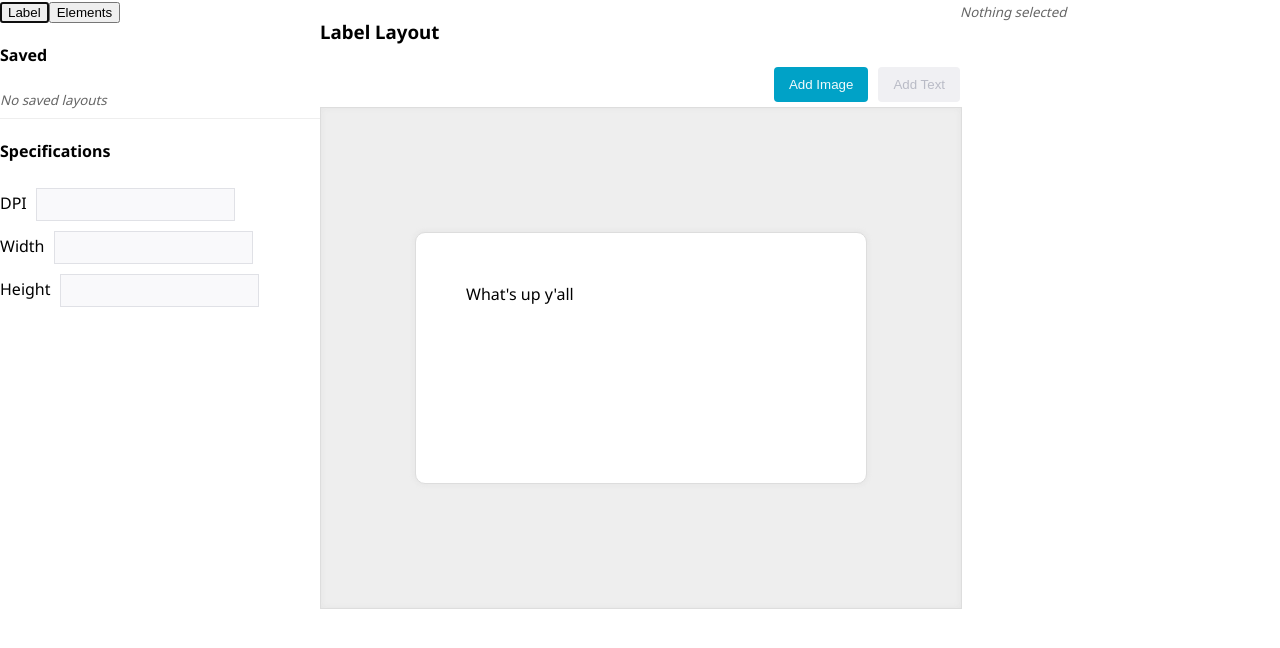
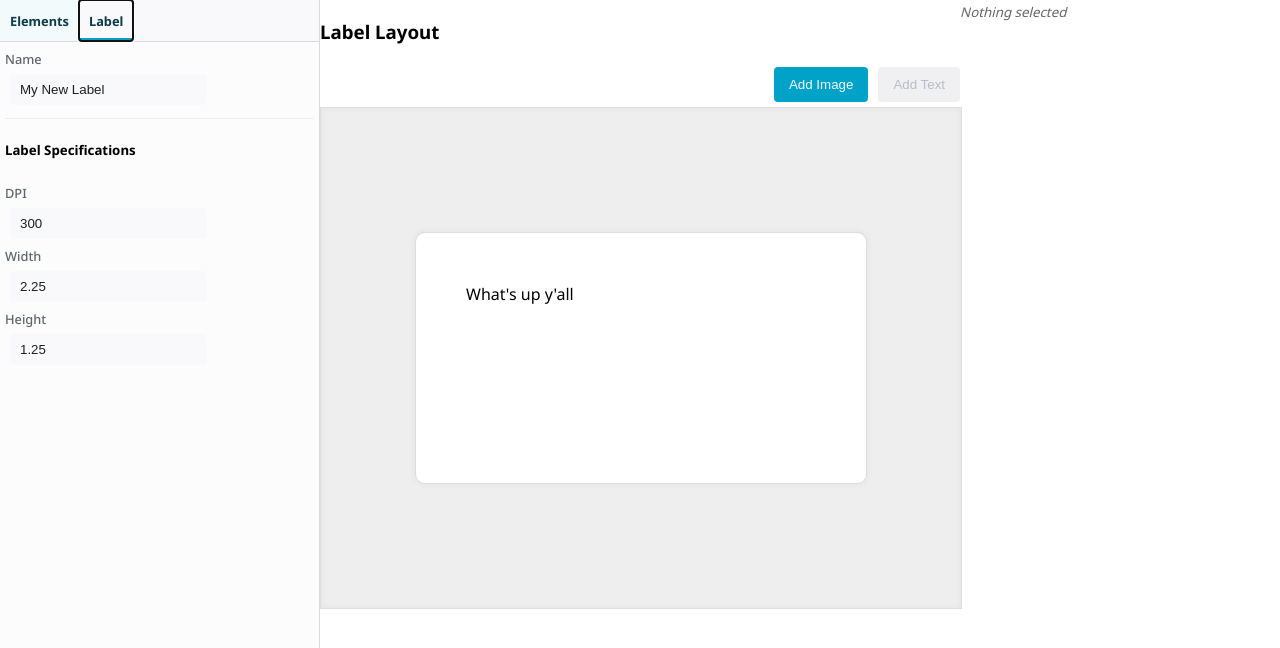
Before and after one commit to theAndrewASung/zebra.label-maker, a React (Create React App) app: page / in a window 1280 px wide. Both pictures are taken after a click on the tab "Label". Shown: the top 648 px of the page. Built offline with nearby package versions, Linux system fonts and the light colour scheme.

Commit message:
Left pane prelim styling.

```diff
--- a/src/App.tsx
+++ b/src/App.tsx
@@ -1,16 +1,16 @@
 import React from 'react';
 import { styled } from '@stitches/react';
-import * as Tabs from '@radix-ui/react-tabs';
 import { Button } from './components/lib/Button';
-import { Input } from './components/lib/Input';
+import { LeftPane } from './components/LeftPane';
 
 const Container = styled('div', {
   display: 'flex',
   width: '100vw',
+  height: '100vh',
   margin: '0 auto',
 });
 
-const LeftPane = styled('div', {
+const Left = styled('div', {
   width: '25%',
 });
 
@@ -18,12 +18,6 @@ const EmptyText = styled('small', {
   fontStyle: 'italic',
   color: '#666',
 });
-
-const Divider = styled('hr', {
-  outline: 'none',
-  border: 'none',
-  borderTop: '1px solid #eee',
-})
 
 const MiddlePane = styled('div', {
   width: '50%',
@@ -73,39 +67,9 @@ const RightPane = styled('div', {
 function App() {
   return (
     <Container>
-      <LeftPane>
-        <Tabs.Root>
-          <Tabs.List>
-            <Tabs.Trigger value="label">Label</Tabs.Trigger>
-            <Tabs.Trigger value="elements">Elements</Tabs.Trigger>
-          </Tabs.List>
-          <Tabs.Content value="label">
-            <h4> Saved </h4>
-            <EmptyText> No saved layouts </EmptyText>
-            <Divider />
-            <h4> Specifications </h4>
-            <div>
-              <label>
-                DPI <Input />
-              </label>
-            </div>
-            <div>
-              <label>
-                Width <Input />
-              </label>
-            </div>
-            <div>
-              <label>
-                Height <Input />
-              </label>
-            </div>
-          </Tabs.Content>
-          <Tabs.Content value="elements">
-            <h4> Elements </h4>
-            <EmptyText> No elements added yet. </EmptyText>
-          </Tabs.Content>
-        </Tabs.Root>
-      </LeftPane>
+      <Left>
+        <LeftPane />
+      </Left>
       <MiddlePane>
         <h3> Label Layout </h3>
         <Toolbar>
--- /dev/null
+++ b/src/components/LeftPane.tsx
@@ -0,0 +1,71 @@
+import { styled } from '../stitches.config';
+import * as Tabs from '@radix-ui/react-tabs';
+import { InputWithLabel } from './lib/Input';
+
+const Container = styled(Tabs.Root, {
+  backgroundColor:'$slate1',
+  borderRight: '1px solid $slate6',
+  boxShadow: '0px 0px 3px 2px var(--color-slate6)',
+  height: '100%',
+});
+const TabBar = styled(Tabs.List, {
+  padding: '0px',
+  backgroundColor:'$slate2',
+  borderBottom: '1px solid $slate6',
+});
+const Tab = styled(Tabs.Trigger, {
+  backgroundColor: 'transparent',
+  fontFamily: 'Noto Sans',
+  fontSize: '0.8rem',
+  fontWeight: 'bold',
+  padding: '12px 10px 8px 10px',
+
+  border: 'none',
+  borderBottom: '3px solid transparent',
+  color: '$slate11',
+  '&[data-state=active]': {
+    color: '$cyan12',
+    borderColor: '$cyan9',
+  },
+  '&:hover': {
+    backgroundColor: '$cyan2',
+    color: '$cyan12',
+    cursor: 'pointer',
+  }
+});
+const TabContent = styled(Tabs.Content, {
+  padding: '5px',
+});
+
+const Divider = styled('hr', {
+  outline: 'none',
+  border: 'none',
+  borderTop: '1px solid #eee',
+});
+
+const EmptyText = styled('small', {
+  fontStyle: 'italic',
+  color: '#666',
+});
+
+export const LeftPane = () => {
+  return (
+    <Container defaultValue="elements">
+      <TabBar>
+        <Tab value="elements">Elements</Tab>
+        <Tab value="label">Label</Tab>
+      </TabBar>
+      <TabContent value="elements">
+        <EmptyText> No elements added yet. </EmptyText>
+      </TabContent>
+      <TabContent value="label">
+        <InputWithLabel labelText="Name" value={"My New Label"} />
+        <Divider />
+        <h5> Label Specifications </h5>
+        <InputWithLabel labelText="DPI" value={300} type="number" />
+        <InputWithLabel labelText="Width" value={2.25} type="number" />
+        <InputWithLabel labelText="Height" value={1.25} type="number" />
+      </TabContent>
+    </Container>
+  );
+}
--- a/src/components/lib/Input.tsx
+++ b/src/components/lib/Input.tsx
@@ -1,8 +1,15 @@
 import { styled } from '../../stitches.config';
+
+const LabelText = styled('span', {
+  fontSize: '0.8rem',
+  fontWeight: '500',
+  color: '$slate11',
+});
 
 export const Input = styled('input', {
   outline: 'none',
-  border: '1px solid',
+  border:'none',
+  borderRadius:' 5px',
   padding: '8px 10px',
   margin: '5px',
   cursor: 'text',
@@ -23,3 +30,24 @@ export const Input = styled('input', {
     cursor: 'default !important',
   },
 });
+
+type InputWithLabelProps = {
+  labelText?: string;
+  value?: string | number | readonly string[] | undefined;
+  type?: React.HTMLInputTypeAttribute | undefined;
+  onInput?: React.FormEventHandler<HTMLInputElement> | undefined;
+};
+
+export const InputWithLabel = ({ labelText, value, type, onInput } : InputWithLabelProps) => {
+  return (<div>
+    <label>
+      <LabelText>{labelText}</LabelText>
+      <br />
+      <Input
+        value={value}
+        type={type}
+        onInput={onInput}
+      />
+    </label>
+  </div>);
+};
--- a/src/index.css
+++ b/src/index.css
@@ -1,4 +1,4 @@
-@import url('https://fonts.googleapis.com/css2?family=Noto+Sans:wght@400;700&display=swap');
+@import url('https://fonts.googleapis.com/css2?family=Noto+Sans:wght@400;500;700&display=swap');
 
 body {
   margin: 0;
```
